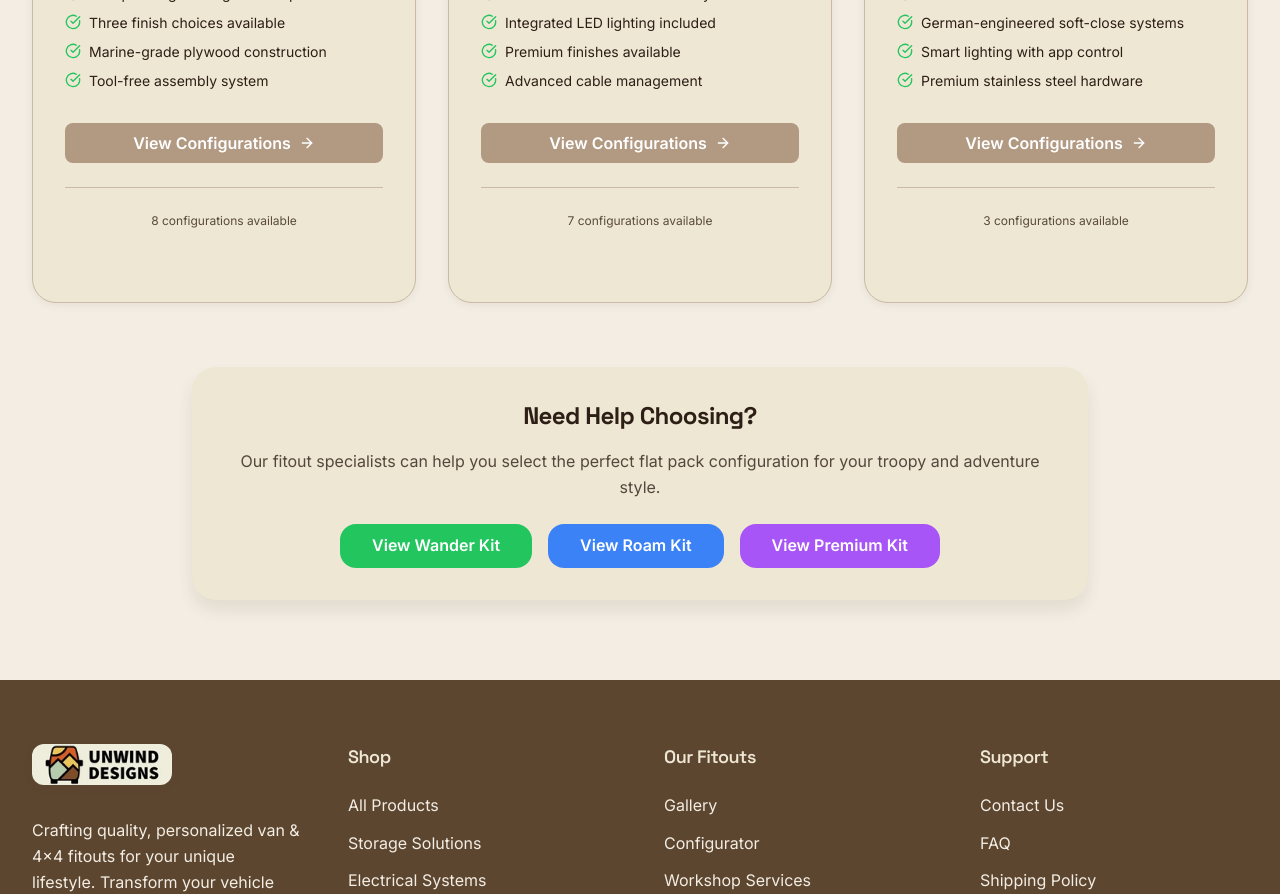
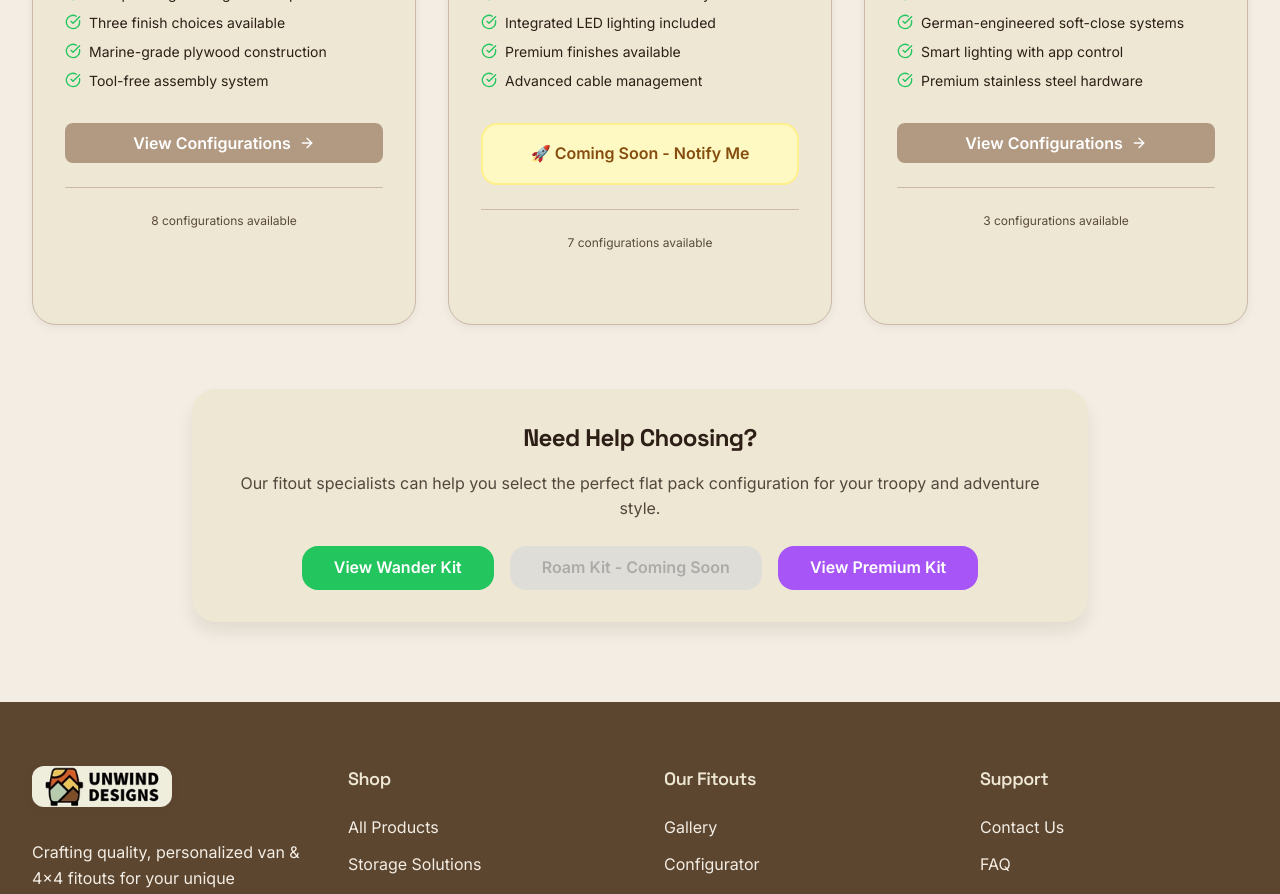
Before and after one commit to jxmstudio/unwind-designs, a Next.js app: page /flat-packs in a window 1280 px wide. Shown: the part 1720-2614 px from the top of the page. Built offline with nearby package versions, Linux system fonts and the light colour scheme.

Commit message:
Enhanced animations: fixed Roam Kit button, added dynamic cart badge pulse, image zoom effects, and animated stars

```diff
--- a/src/components/hero/Hero.tsx
+++ b/src/components/hero/Hero.tsx
@@ -136,13 +136,31 @@ export function Hero() {
         >
           <div className="flex gap-1">
             {Array.from({ length: 5 }).map((_, i) => (
-              <Star
+              <motion.div
                 key={i}
-                className={`w-5 h-5 ${i < 4 ? 'fill-yellow-400 text-yellow-400' : 'text-white/60'}`}
-              />
+                initial={{ opacity: 0, scale: 0, rotate: -180 }}
+                animate={{ opacity: 1, scale: 1, rotate: 0 }}
+                transition={{
+                  delay: 1 + i * 0.1,
+                  duration: 0.5,
+                  type: "spring",
+                  stiffness: 200
+                }}
+              >
+                <Star
+                  className={`w-5 h-5 ${i < 4 ? 'fill-yellow-400 text-yellow-400' : 'text-white/60'}`}
+                />
+              </motion.div>
             ))}
           </div>
-          <span className="text-body-small font-medium">4.9/5 from 200+ reviews</span>
+          <motion.span
+            className="text-body-small font-medium"
+            initial={{ opacity: 0, x: -20 }}
+            animate={{ opacity: 1, x: 0 }}
+            transition={{ delay: 1.5, duration: 0.5 }}
+          >
+            4.9/5 from 200+ reviews
+          </motion.span>
         </motion.div>
       </motion.div>
 
--- a/src/components/navigation.tsx
+++ b/src/components/navigation.tsx
@@ -180,13 +180,17 @@ export function Navigation() {
                   <motion.span
                     className="absolute -top-1 -right-1 w-5 h-5 bg-error-500 text-white text-caption rounded-full flex items-center justify-center font-semibold shadow-medium"
                     initial={{ scale: 0 }}
-                    animate={{ scale: 1 }}
+                    animate={{
+                      scale: [1, 1.2, 1],
+                    }}
                     transition={{
-                      type: "spring",
-                      stiffness: 500,
-                      damping: 30,
-                      duration: isDisabled ? 0 : 0.3
+                      scale: {
+                        repeat: Infinity,
+                        duration: 2,
+                        ease: "easeInOut"
+                      }
                     }}
+                    key={state.itemCount}
                   >
                     {state.itemCount}
                   </motion.span>
--- a/src/components/product-card.tsx
+++ b/src/components/product-card.tsx
@@ -64,10 +64,12 @@ export function ProductCard({ product }: ProductCardProps) {
       {/* Image Container */}
       <div className="relative aspect-square overflow-hidden bg-cream-300">
         {product.images && product.images[0] ? (
-          <img
+          <motion.img
             src={product.images[0]}
             alt={name}
             className="w-full h-full object-cover"
+            whileHover={{ scale: isDisabled ? 1 : 1.1 }}
+            transition={{ duration: 0.4, ease: "easeOut" }}
             onError={(e) => {
               // Fallback to placeholder if image fails to load
               const target = e.target as HTMLImageElement;
@@ -149,8 +151,14 @@ export function ProductCard({ product }: ProductCardProps) {
         <div className="flex items-center gap-1 mb-2">
           <div className="flex items-center">
             {[...Array(5)].map((_, i) => (
+              <motion.div
+                key={i}
+                initial={{ opacity: 0, scale: 0 }}
+                animate={{ opacity: 1, scale: 1 }}
+                transition={{ delay: i * 0.05, duration: 0.3, ease: "easeOut" }}
+                whileHover={{ scale: 1.2, rotate: 15 }}
+              >
                 <Star
-                key={i}
                   size={14}
                   className={`${
                     i < Math.floor(rating)
@@ -158,6 +166,7 @@ export function ProductCard({ product }: ProductCardProps) {
                       : "text-cream-200"
                   }`}
                 />
+              </motion.div>
             ))}
           </div>
           <span className="text-caption text-textPrimary/80 ml-1">
--- a/src/components/sections/TroopyPacksGrid.tsx
+++ b/src/components/sections/TroopyPacksGrid.tsx
@@ -224,7 +224,17 @@ export function TroopyPacksGrid() {
                         variants={textReveal}
                         className="space-y-3"
                       >
-                      <Link href={`/products/${kitSlug === 'wander-kit' ? 'wander-troopy-flat-pack' : kitSlug === 'roam-kit' ? 'roam-troopy-flat-pack' : 'premium-troopy-kits'}`} className="block">
+                      {kitSlug === 'roam-kit' ? (
+                        <m.div
+                          initial={{ opacity: 0, y: 10 }}
+                          animate={{ opacity: 1, y: 0 }}
+                          transition={{ duration: 0.4, delay: 0.2 }}
+                          className="w-full bg-yellow-100 text-yellow-800 py-4 px-6 rounded-xl text-center font-semibold border-2 border-yellow-200"
+                        >
+                          🚀 Coming Soon - Notify Me
+                        </m.div>
+                      ) : (
+                        <Link href={`/products/${kitSlug === 'wander-kit' ? 'wander-troopy-flat-pack' : 'premium-troopy-kits'}`} className="block">
                           <m.div
                             variants={buttonHover}
                             whileHover={isDisabled ? {} : "hover"}
@@ -236,6 +246,7 @@ export function TroopyPacksGrid() {
                             </Button>
                           </m.div>
                         </Link>
+                      )}
                       </m.div>
 
                       <m.div
@@ -294,20 +305,19 @@ export function TroopyPacksGrid() {
                   </Link>
                 </m.div>
                 <m.div variants={staggerItem}>
-                  <Link href="/products/roam-troopy-flat-pack">
                   <m.div
                     variants={buttonHover}
-                      whileHover={isDisabled ? {} : "hover"}
-                      whileTap={isDisabled ? {} : "tap"}
+                    whileHover={isDisabled ? {} : { scale: 1.02 }}
+                    whileTap={isDisabled ? {} : { scale: 0.98 }}
                   >
                     <Button
                       size="lg"
-                        className="bg-blue-500 hover:bg-blue-600 text-white px-8 py-3 font-semibold rounded-xl"
+                      disabled
+                      className="bg-gray-300 text-gray-500 px-8 py-3 font-semibold rounded-xl cursor-not-allowed opacity-60"
                     >
-                        View Roam Kit
+                      Roam Kit - Coming Soon
                     </Button>
                   </m.div>
-                  </Link>
                 </m.div>
                 <m.div variants={staggerItem}>
                   <Link href="/products/premium-troopy-kits">
```
Lines whose indentation alone changed are shown as unchanged.
